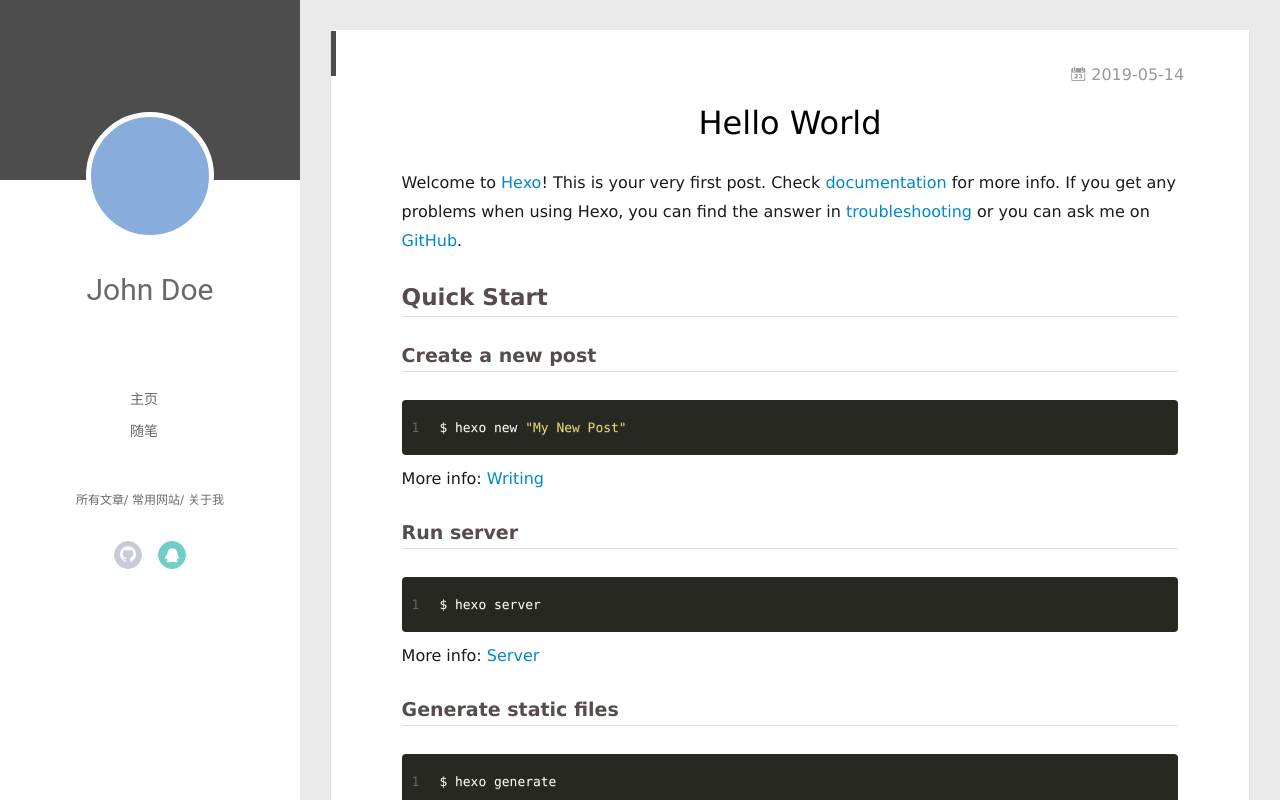
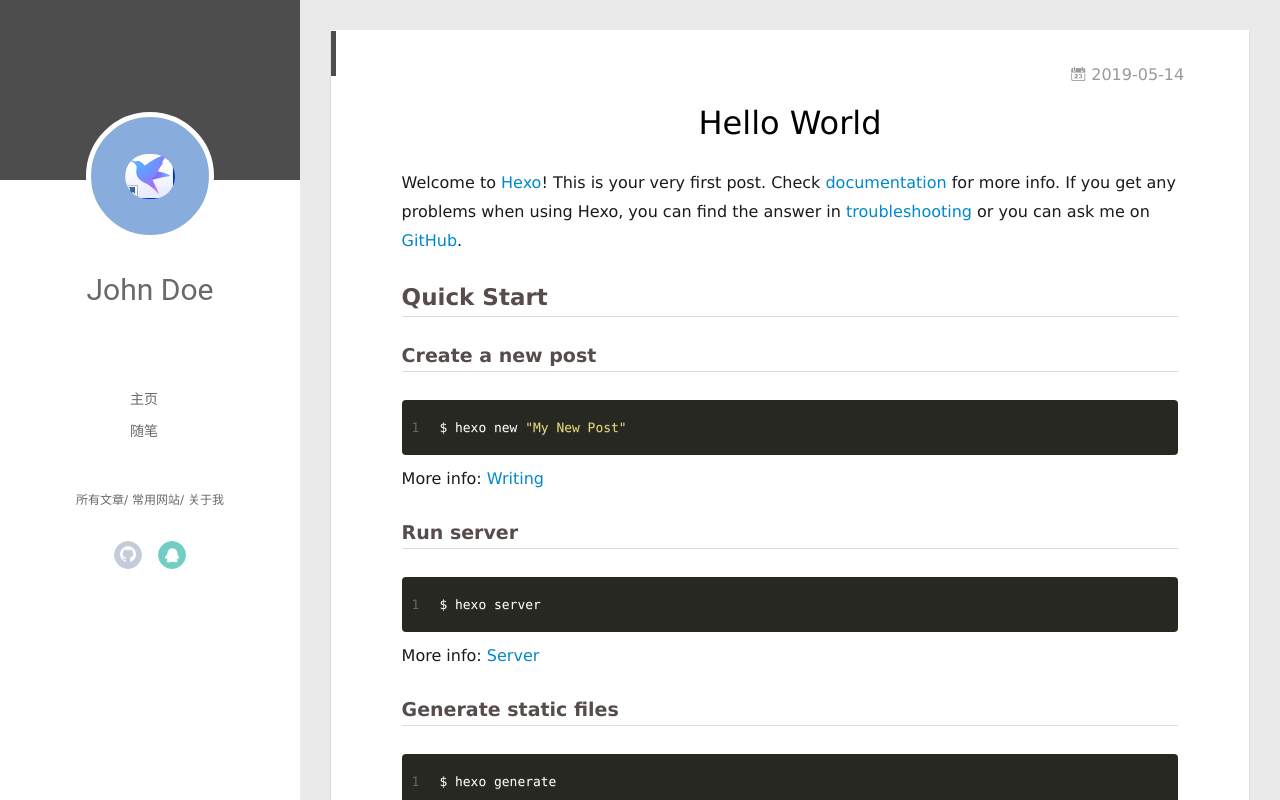
Before and after one commit to PhdanSong/phdan.github.io, a plain HTML site: page 2019/05/14/hello-world/index.html in a window 1280 px wide. Drawn offline with Linux system fonts and the light colour scheme; a script that the page names is missing.

Commit message:
Site updated: 2019-05-16 14:55:45

```diff
--- a/2019/05/14/hello-world/index.html
+++ b/2019/05/14/hello-world/index.html
@@ -47,7 +47,7 @@
 <div class="intrude-less">
 	<header id="header" class="inner">
 		<a href="/" class="profilepic">
-			<img src class="js-avatar">
+			<img src="/img/me.png" class="js-avatar">
 		</a>
 		<hgroup>
 		  <h1 class="header-author"><a href="/">John Doe</a></h1>
@@ -101,7 +101,7 @@
 	<div class="intrude-less">
 		<header id="header" class="inner">
 			<div class="profilepic">
-				<img src class="js-avatar">
+				<img src="/img/me.png" class="js-avatar">
 			</div>
 			<hgroup>
 			  <h1 class="header-author js-header-author">John Doe</h1>
```
Also changed, not shown: 2019/05/16/my-new-post/index.html (+2 -2 lines), archives/2019/05/index.html (+2 -2 lines), archives/2019/index.html (+2 -2 lines), archives/index.html (+2 -2 lines), index.html (+2 -2 lines), tags.html (+2 -2 lines).
